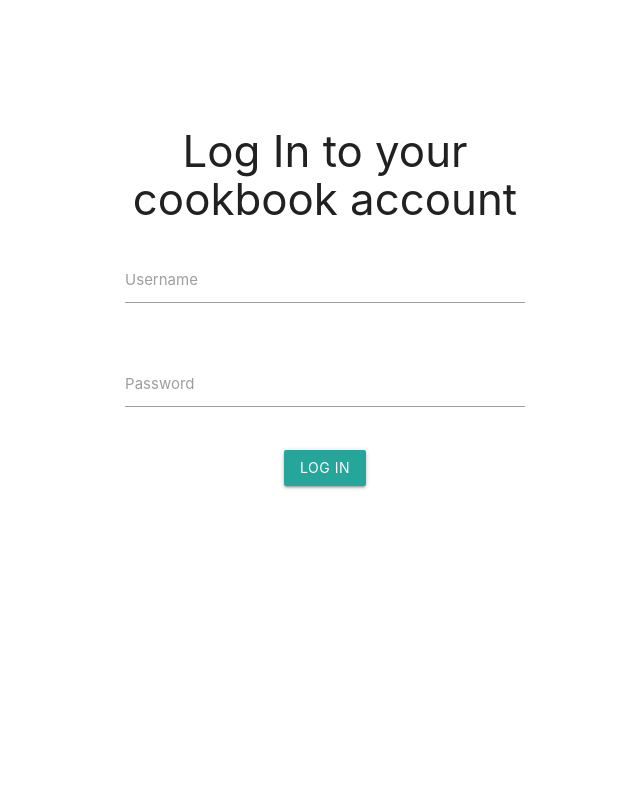
After one commit to Code-Institute-Submissions/Code-Institute-Milestone-3-Data-Centric-Dev-Python-Flask, a Flask app: page /log_in in a window 1280 px wide. The commit adds this page. Shown: the whole page, without its empty margins (315-955 px from the left). Run offline with Flask 2, Linux system fonts and the light colour scheme; some libraries are stand-ins or nearby versions.

Commit message:
Added log in page

```diff
--- a/run.py
+++ b/run.py
@@ -1,5 +1,5 @@
 import os
-from flask import Flask, render_template
+from flask import Flask, render_template, url_for
 from flask_pymongo import PyMongo
 from bson.objectid import ObjectId
 
@@ -17,6 +17,11 @@ mongo = PyMongo(app)
 def landing_page():
    return render_template("landing.html", recipe_cards=mongo.db.recipe_cards.find())
 
+
+@app.route("/log_in")
+def log_in():
+   return render_template("login.html")
+
 if __name__ == '__main__':
    app.run(debug=True)
 
--- /dev/null
+++ b/templates/login.html
@@ -0,0 +1,27 @@
+{% extends 'base.html' %}
+{% block content %}
+
+<!-- Sing In section -->
+<section class="sing-up-container" id="sign-up">
+   <div class="row container sign-up--padding-top">
+      <h3 class="center-align">Log In to your cookbook account</h3>
+      <form class="col s12">
+         <div class="row">
+            <div class="input-field col s12">
+               <input id="username" type="text" class="validate">
+               <label for="username">Username</label>
+            </div>
+         </div>
+         <div class="row">
+            <div class="input-field col s12">
+               <input id="password" type="password" class="validate">
+               <label for="password">Password</label>
+            </div>
+         </div>
+         <div class="center-align"> <a class="waves-effect waves-light btn">Log In</a></div>
+      </form>
+   </div>
+</section>
+<!-- /Sing In section -->
+
+{% endblock %}
```
Also changed, not shown: templates/landing.html (+4 -4 lines).
